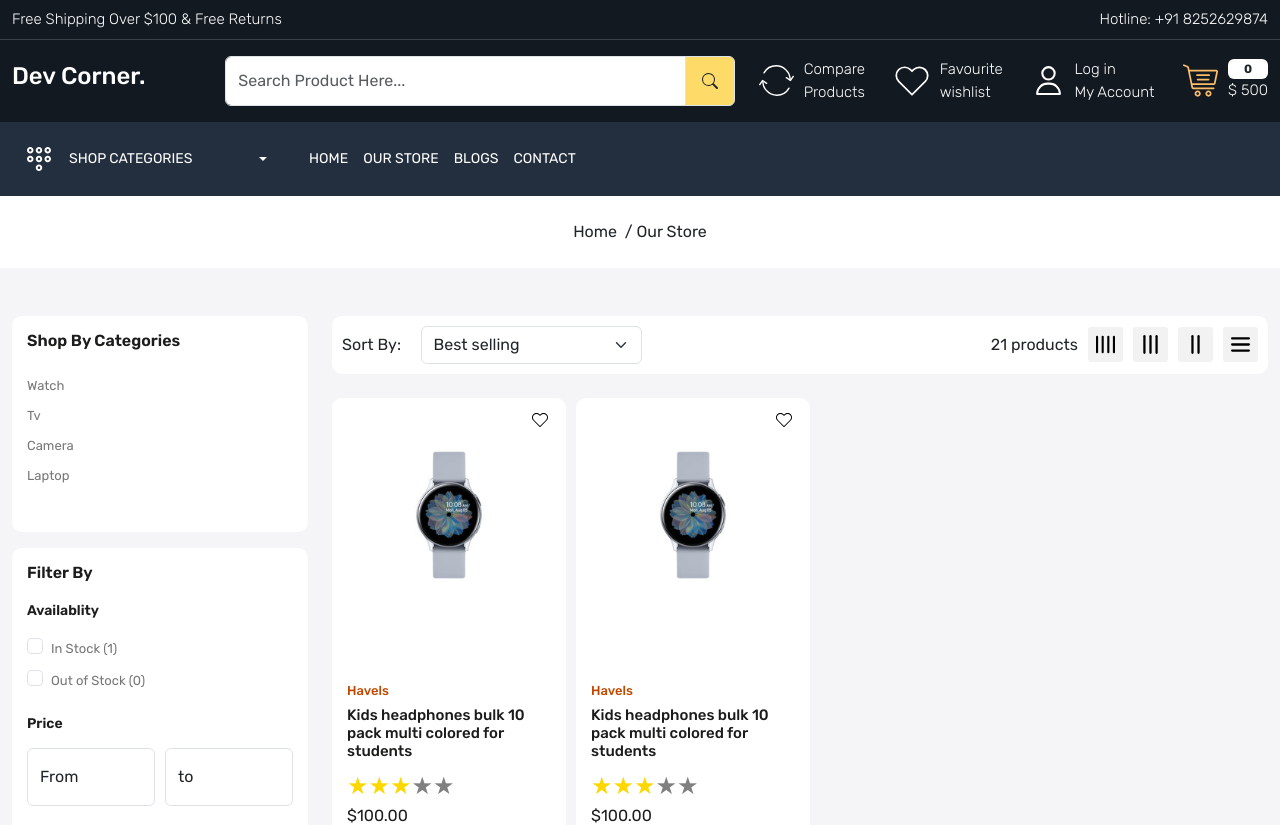
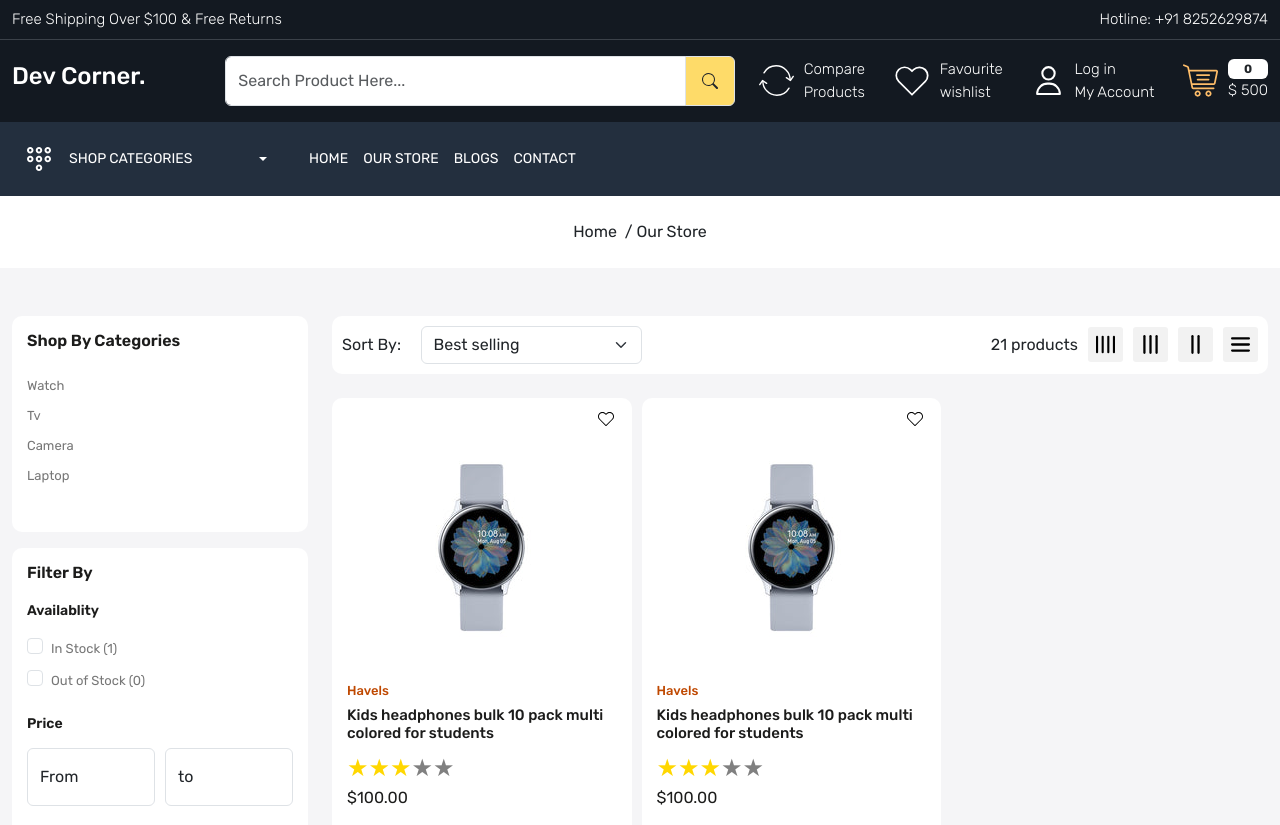
Before and after one commit to GANGADHARAN26/ecommerce-fronend, a React (Vite) app: page /product in a window 1280 px wide. Shown: the top 825 px of the page. Built offline with nearby package versions, Linux system fonts and the light colour scheme.

Commit message:
solved product change grid error

```diff
--- a/src/components/ProductCard.jsx
+++ b/src/components/ProductCard.jsx
@@ -15,7 +15,7 @@ const ProductCard = (props) => {
   return (
     <>
       <div
-        className={`${location.pathname == "/store" ? `gr-${grid}` : "col-3"}`}
+        className={`${location.pathname == "/product" ? `gr-${grid}` : "col-3"}`}
       >
         <Link to=':id' className="product-card position-relative">
           <div className="wishlist-icon position-absolute ">
@@ -71,7 +71,7 @@ const ProductCard = (props) => {
         </Link>
       </div>{" "}
       <div
-        className={`${location.pathname == "/store" ? `gr-${grid}` : "col-3"}`}
+        className={`${location.pathname == "/product" ? `gr-${grid}` : "col-3"}`}
       >
         <Link className="product-card position-relative">
           <div className="wishlist-icon position-absolute ">
```
